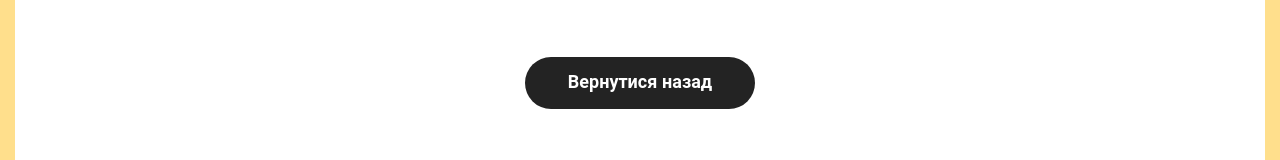
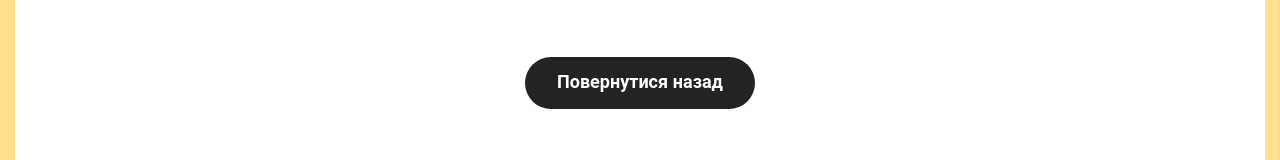
Before and after one commit to Serhii-Shmyhelskyi/react-varenuk, a React (Create React App) app: page /react-varenuk/cartEmpty in a window 1280 px wide. Shown: the part 747-907 px from the top of the page. Built offline with nearby package versions, Linux system fonts and the light colour scheme.

Commit message:
fixed link

```diff
--- a/src/components/CartEmpty.tsx
+++ b/src/components/CartEmpty.tsx
@@ -17,8 +17,8 @@ export const CartEmpty: FC = () => {
             Для того, щоб замовити вареники, перейдіть на головну сторінку.
           </p>
           <img src={LogoCart} alt="Empty cart" />
-          <Link to={"react-varenuk"} className="button button--black">
-            <span>Вернутися назад</span>
+          <Link to={""} className="button button--black">
+            <span>Повернутися назад</span>
           </Link>
         </div>
       </div>
--- a/src/pages/FullVarenuk.tsx
+++ b/src/pages/FullVarenuk.tsx
@@ -36,7 +36,7 @@ const FullVarenuk: FC = () => {
       <img width={320} height={320} src={varenuk.imageUrl} alt="Varenuk" />
       <p>Смачні та дуже поживні. Склад. Поживна цінність.</p>
       <h4>ціна: {varenuk.price} грн.</h4>
-      <Link to={"react-varenuk"}>
+      <Link to={""}>
         <button className="button">
           <span>Назад</span>
         </button>
```
